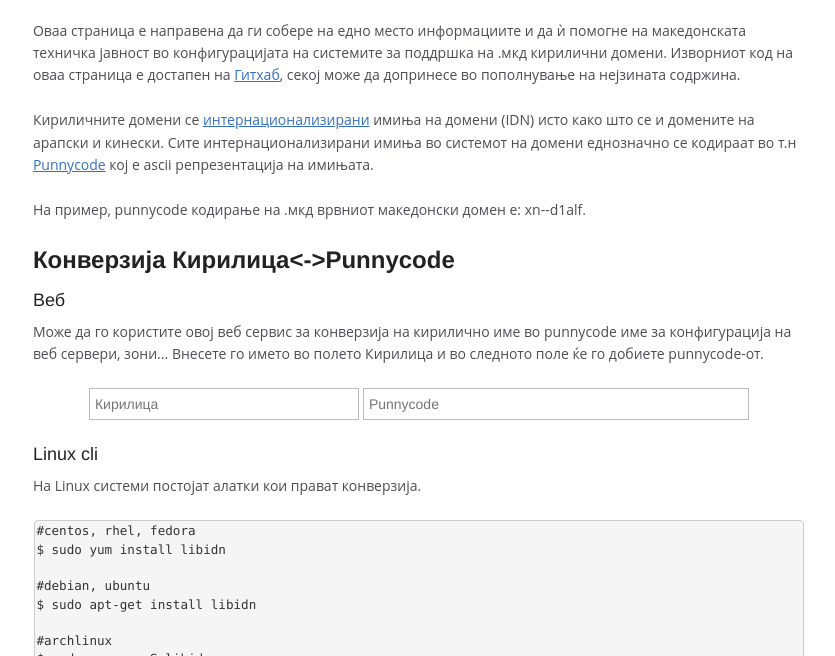
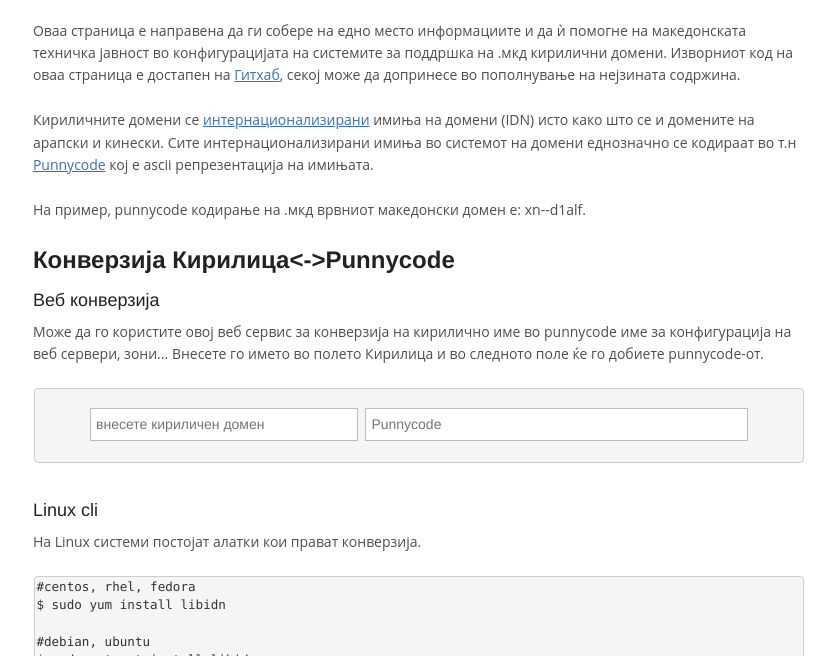
Before and after one commit to repohoarder/slobodensoftver.mkd, a plain HTML site: page index.html in a window 1280 px wide. Shown: the part 144-800 px from the top of the page, without its empty margins (221-1056 px from the left). Drawn offline with Linux system fonts and the light colour scheme.

Commit message:
Веб конверзија формата да биде повоочлива

```diff
--- a/index.html
+++ b/index.html
@@ -26,15 +26,14 @@
         <p>На пример, punnycode кодирање на .мкд врвниот македонски домен е: xn--d1alf.</p>
 
         <h3 id="konverzija">Конверзија Кирилица<->Punnycode</h3>
-        <h3 id="konverzija-web" class="subheading">Веб</h3>
+        <h3 id="konverzija-web" class="subheading">Веб конверзија</h3>
 
         <p>Може да го користите овој веб сервис за конверзија на кирилично име во punnycode име за конфигурација на веб сервери, зони... Внесете го името во полето Кирилица и во следното поле ќе го добиете punnycode-от.</p>
 
-        <form class="text-centered">
-        <input type="text" id="kirilica" name="kirilica" placeholder="Кирилица" class="width-35"/>
-        <input type="text" id="punnycode" name="punnycode" placeholder="Punnycode" readonly class="width-50"/>
-        </form>
+        <pre>
+        <form class="text-centered"><input type="text" id="kirilica" name="kirilica" placeholder="внесете кириличен домен" class="width-35"/> <input type="text" id="punnycode" name="punnycode" placeholder="Punnycode" readonly class="width-50"/></form></pre>
 
+        <br>
         <h3 id="konverzija-cli" class="subheading">Linux cli</h3>
         <p>На Linux системи постојат алатки кои прават конверзија.</p>
 <pre class="prettyprint lang-bash">#centos, rhel, fedora
```
